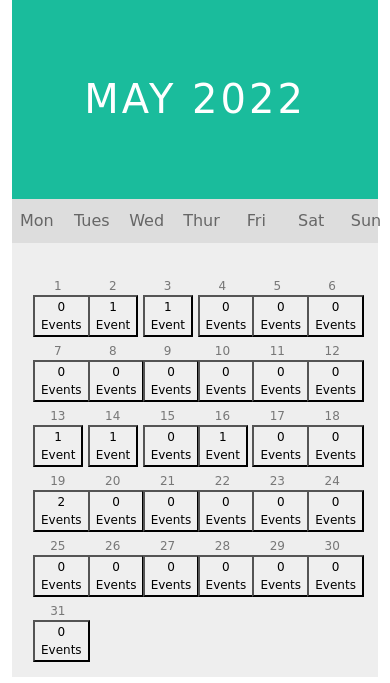
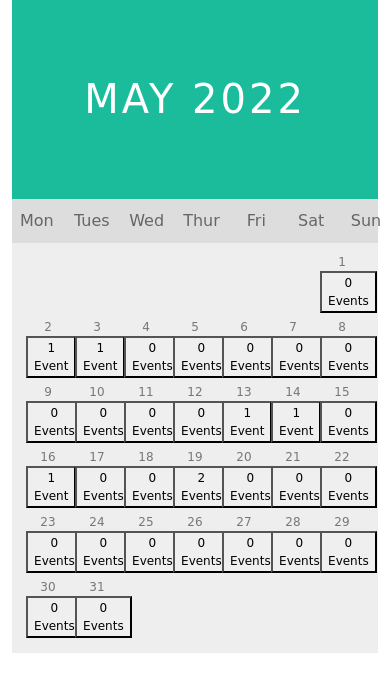
Before and after one commit to amandakso/cs50x-final-project, a Flask app: page / in a window 390 px wide. Shown: the part 131-814 px from the top of the page. Run offline with Flask 2, Linux system fonts and the light colour scheme; a user stored in the database is signed in; some libraries are stand-ins or nearby versions; some web fonts are replaced.

Commit message:
fix format of calendar for smaller devices

```diff
--- a/static/styles.css
+++ b/static/styles.css
@@ -67,12 +67,11 @@ nav .navbar-brand .blue
     color: #777;
 }
 
-@media only screen and (max-width: 600px) {
+@media (max-width: 724px) {
     .days li {
-     padding: 0px;
+        width: 12%;
     }
 }
-
 .font-elite {
     font-family: 'Special Elite', cursive;
 }
--- a/templates/index.html
+++ b/templates/index.html
@@ -30,6 +30,7 @@
     <li>Sat</li>
     <li>Sun</li>
 </ul>
+
 <ul class="struc days">
     {% for row in cal %}
         {% for row in row %}
@@ -39,11 +40,11 @@
                 <li>{{ row }}
                     {% if num_of_events[row - 1] == 1 %}
                     <div>
-                        <button class="show" value="{{ yearmonth }}-{{ row }}"> {{ num_of_events[row - 1] }} Event</button>
+                        <button> {{ num_of_events[row - 1] }} Event</button>
                     </div>
                     {% else %}
                     <div>
-                        <button class="show" value="{{ yearmonth }}-{{ row }}"> {{ num_of_events[row - 1] }} Events</button>
+                        <button> {{ num_of_events[row - 1] }} Events</button>
                     </div>
                     {% endif %}
                 </li>
```
Also changed, not shown: 2 other files.
